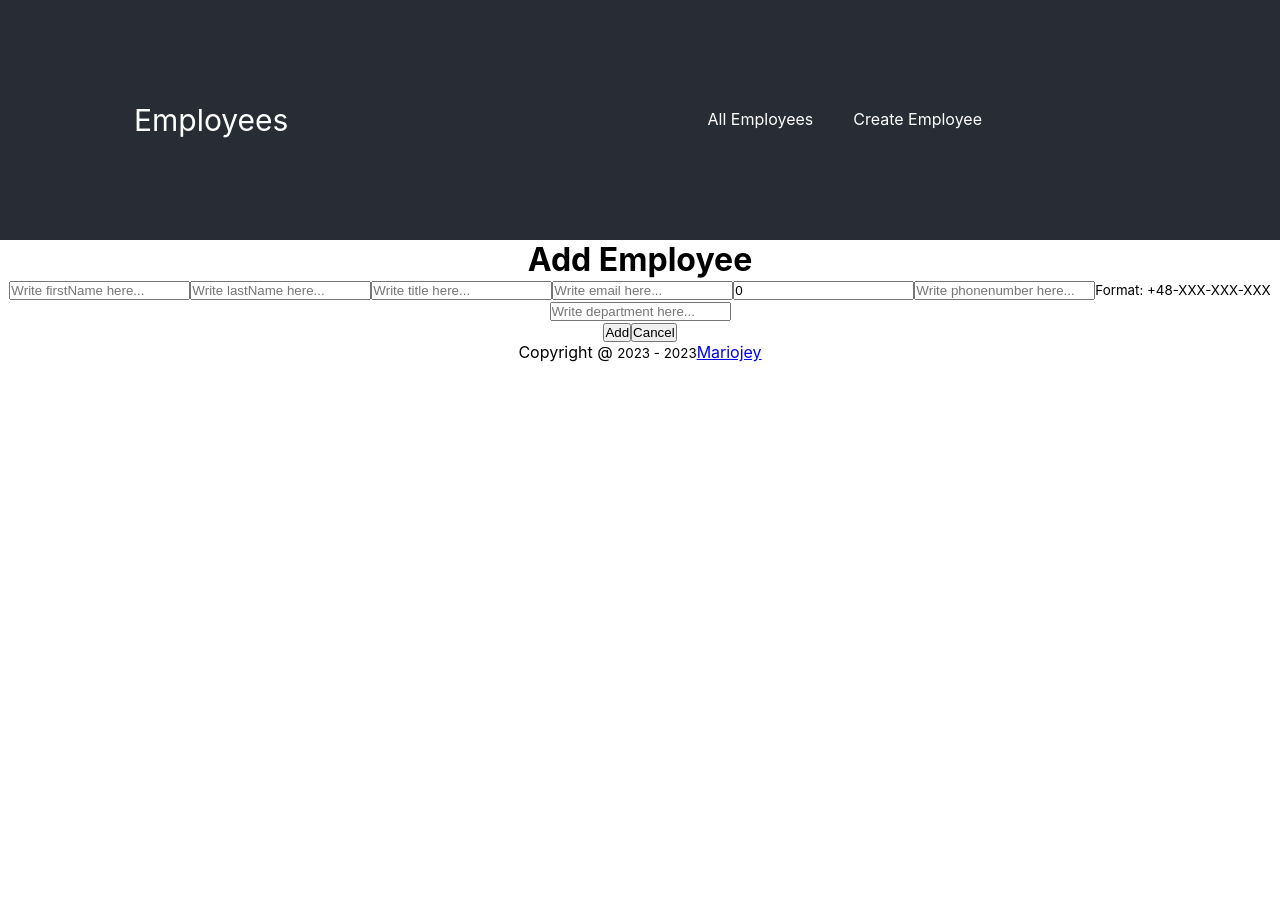
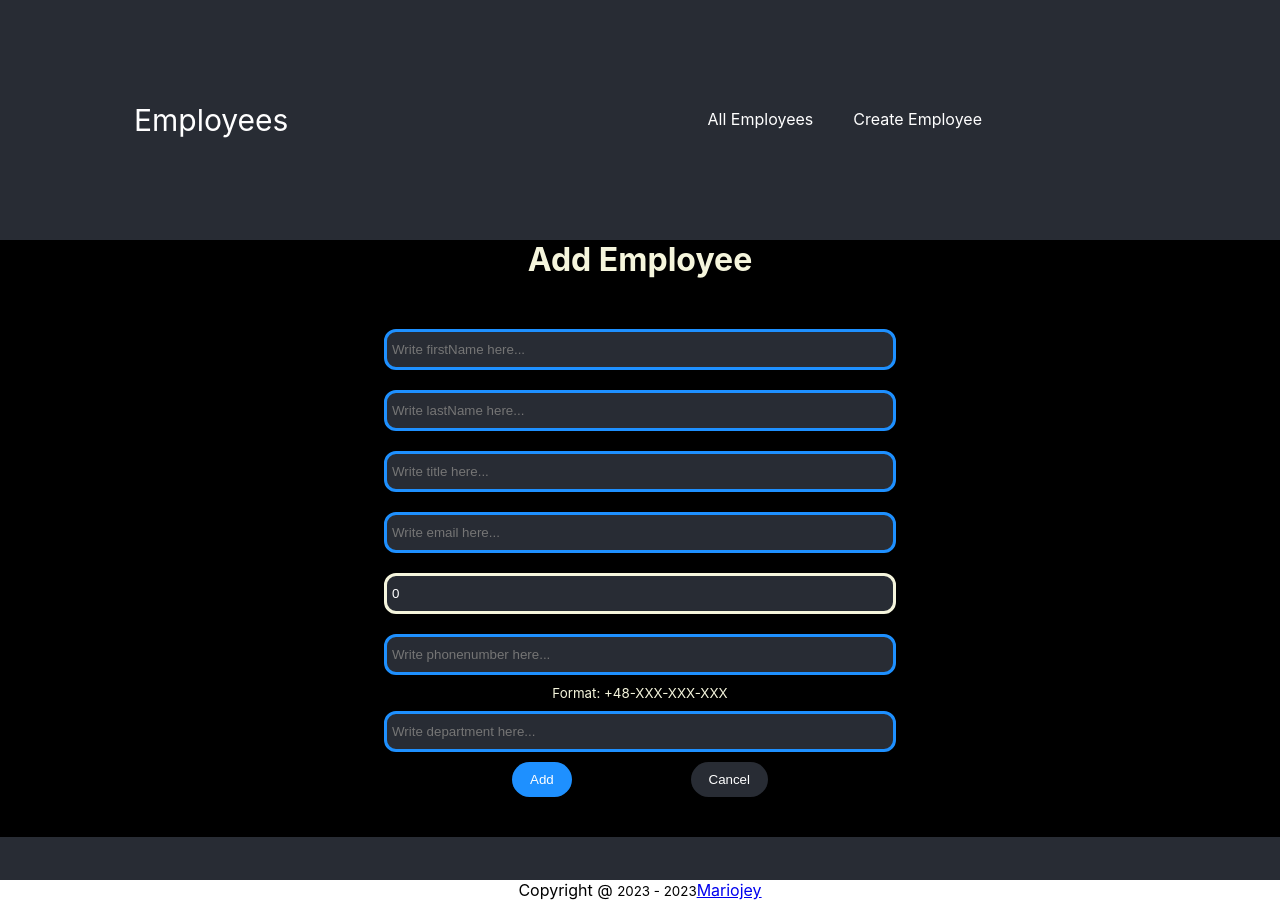
Before and after one commit to Mariojey/Employees, a React (Create React App) app in the folder frontend/: page /employees/new in a window 1280 px wide. Before the commit the page ends 800 px from the top, so only its background shows below. Built offline with nearby package versions, Linux system fonts and the light colour scheme.

Commit message:
Update style

```diff
--- a/frontend/src/App.js
+++ b/frontend/src/App.js
@@ -14,7 +14,7 @@ import Home from './components/pages/Home';
 import Add from './components/modules/Add.employee';
 import ListView from './components/pages/ListView';
 import Card from './components/pages/CardEmployee';
-import EditCard from './components/pages/EditEmployee';
+import EditCard from './components/modules/EditEmployee';
 
 function App() {
   return (
--- /dev/null
+++ b/frontend/src/components/modules/Add.employee.css
@@ -0,0 +1,90 @@
+* {
+    margin: 0;
+    padding: 0;
+    box-sizing: border-box;
+}
+
+:root {
+    --white: #fff;
+    --black: #000;
+    --reactDefaultColor: #282c34;
+    --beige: beige;
+    --blue: dodgerblue;
+}
+
+.addBackground {
+    background-color: var(--reactDefaultColor);
+    width: 100%;
+    min-height: 80vh;
+}
+
+.addEmployeeContainer {
+    background-color: var(--black);
+    color: var(--beige);
+    display: flex;
+    flex-direction: column;
+    text-align: center;
+    align-items: center;
+    justify-content: center;
+}
+
+.addEmployeeContainer h1 {
+    width: 40vw;
+}
+
+.addEmployeeContainerForm {
+    display: flex;
+    flex-direction: column;
+    padding: 40px 20px 40px 20px;
+}
+
+.formInput {
+    width: 40vw;
+    background-color: var(--reactDefaultColor);
+    color: var(--white);
+    border-radius: 12px;
+    border: 3px solid var(--beige);
+    margin: 10px 0px 10px 0px;
+    padding: 10px 5px 10px 5px;
+}
+
+.formInput:empty {
+    border: 3px solid var(--blue);
+}
+
+.formInput:not([value=""]) {
+    width: 40vw;
+    background-color: var(--reactDefaultColor);
+    color: var(--white);
+    border-radius: 12px;
+    border: 3px solid var(--beige);
+    margin: 10px 0px 10px 0px;
+    padding: 10px 5px 10px 5px;
+}
+
+.addEmployeeBtns {
+    width: 40vw;
+    display: flex;
+    flex-direction: row;
+    text-align: center;
+    align-items: center;
+    justify-content: space-between;
+}
+
+.addBtn {
+    margin-left: 10vw;
+    background-color: var(--blue);
+    color: var(--white);
+    border-radius: 22px;
+    padding: 10px 18px 10px 18px;
+    border: none;
+}
+
+.cancelBtn {
+    margin-right: 10vw;
+    background-color: var(--reactDefaultColor);
+    color: var(--white);
+    border-radius: 22px;
+    padding: 10px 18px 10px 18px;
+    border: none;
+}
--- a/frontend/src/components/modules/Add.employee.js
+++ b/frontend/src/components/modules/Add.employee.js
@@ -2,6 +2,8 @@ import React, { useState } from "react";
 import { useNavigate } from "react-router-dom";
 import Navbar from "../elements/Navbar";
 import Footer from "../elements/Footer";
+
+import './Add.employee.css'
 
 export default function Add(){
 
@@ -55,9 +57,10 @@ export default function Add(){
     return(
         <>
         <Navbar />
+        <div className="addBackground">
         <div className="addEmployeeContainer">
             <h1>Add Employee</h1>
-            <form onSubmit={handleSubmit}>
+            <form onSubmit={handleSubmit} className="addEmployeeContainerForm">
                 <input type="text"
                         name="firstName"
                         required
@@ -113,6 +116,7 @@ export default function Add(){
                 </div>
             </form>
         </div>
+        </div>
         <Footer />
         </>
     )
--- a/frontend/src/components/pages/EditEmployee.js
+++ b/frontend/src/components/modules/EditEmployee.js
@@ -3,6 +3,8 @@ import React, { useEffect, useState } from "react";
 import Navbar from "../elements/Navbar";
 import Footer from "../elements/Footer";
 import { useNavigate, useParams } from "react-router-dom";
+
+import './Add.employee.css'
 
 export default function EditCard(){
 
```
